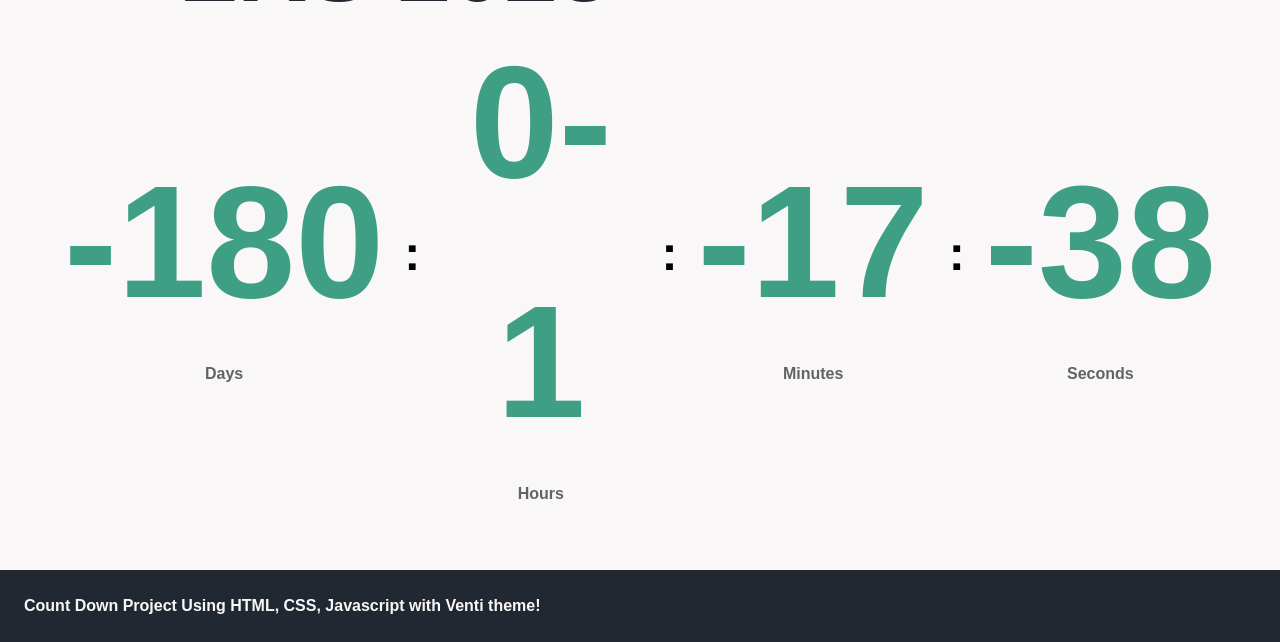
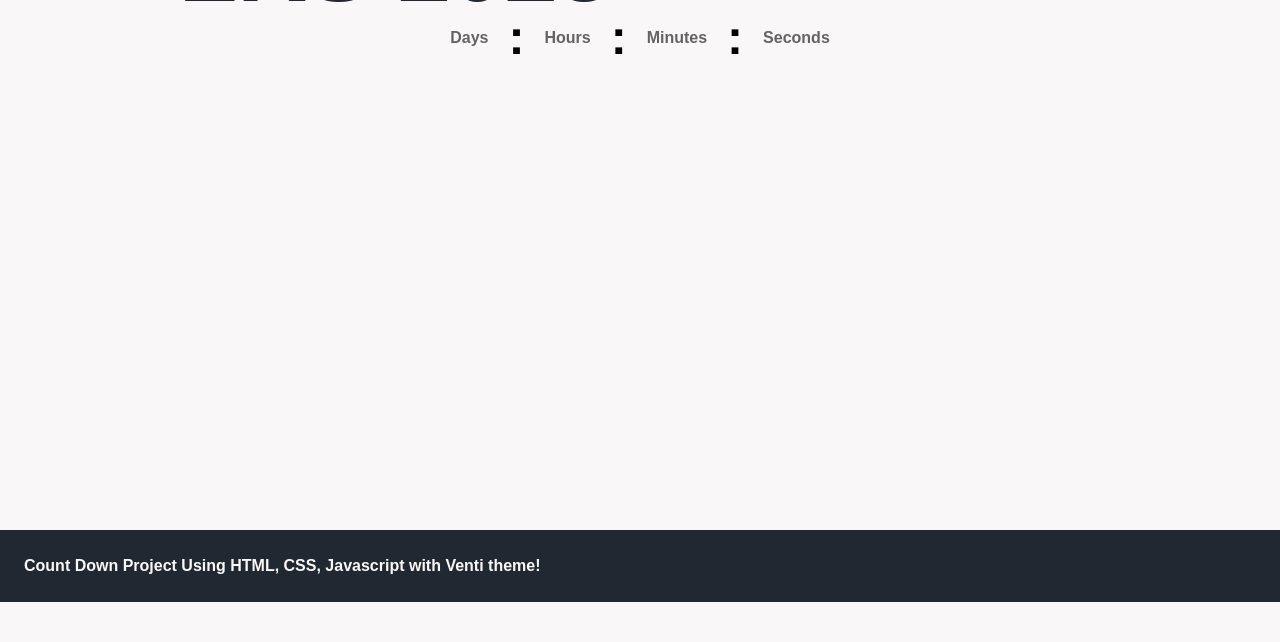
Before and after one commit to radityarohman/countdown-app, a plain HTML site: page index.html in a window 1280 px wide. Shown: the part 198-840 px from the top of the page. After the commit the page ends 800 px from the top, so only its background shows below. Drawn offline with Linux system fonts and the light colour scheme; a web font is replaced by a local one.

```diff
--- a/index.html
+++ b/index.html
@@ -68,6 +68,6 @@
 			<h2>Count Down Project Using HTML, CSS, Javascript with Venti theme!</h2>
 		</footer>
 
-		<script src="./assets/js/main.js"></script>
+		<!-- <script src="./assets/js/main.js"></script> -->
 	</body>
 </html>
```
